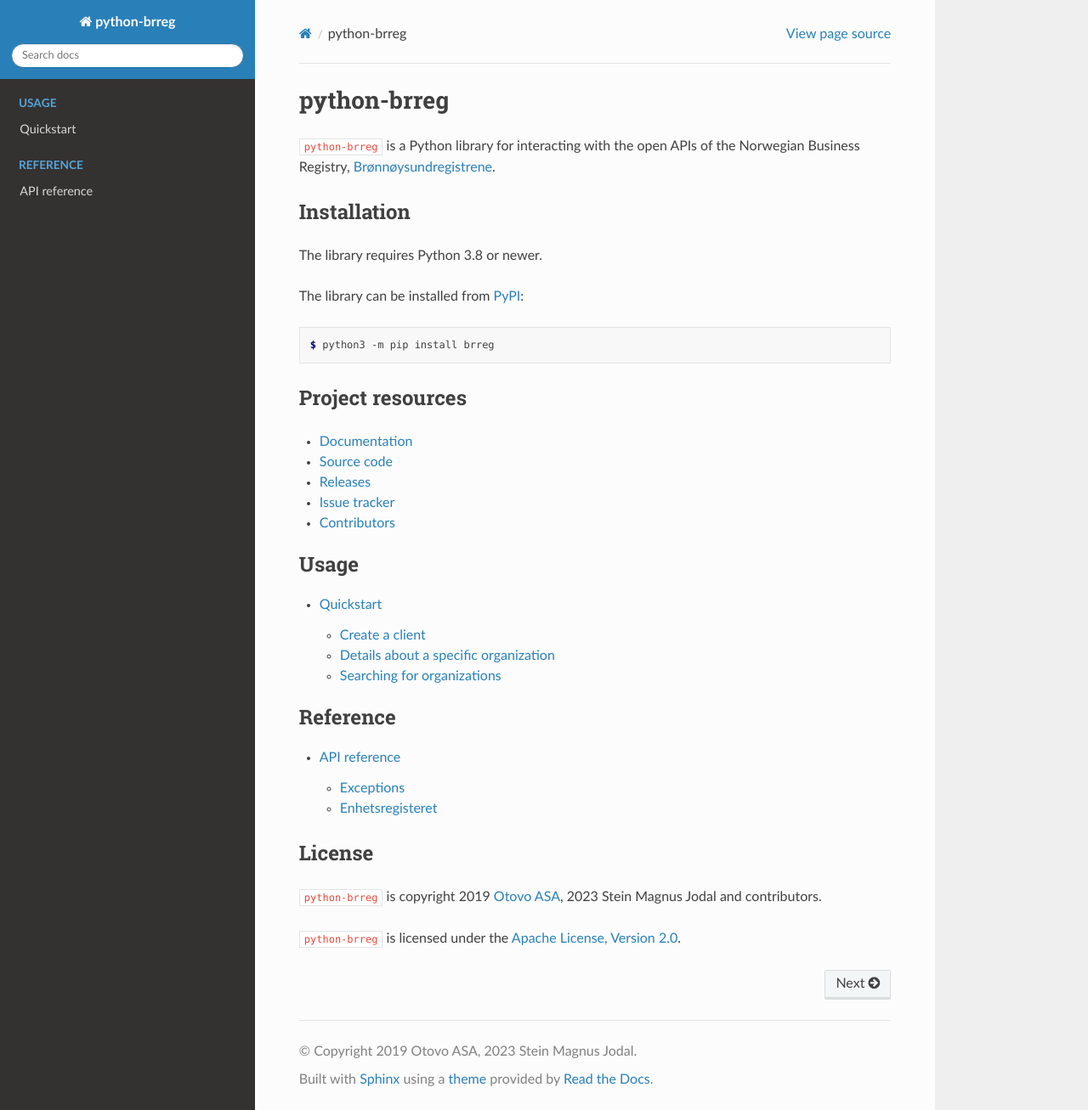
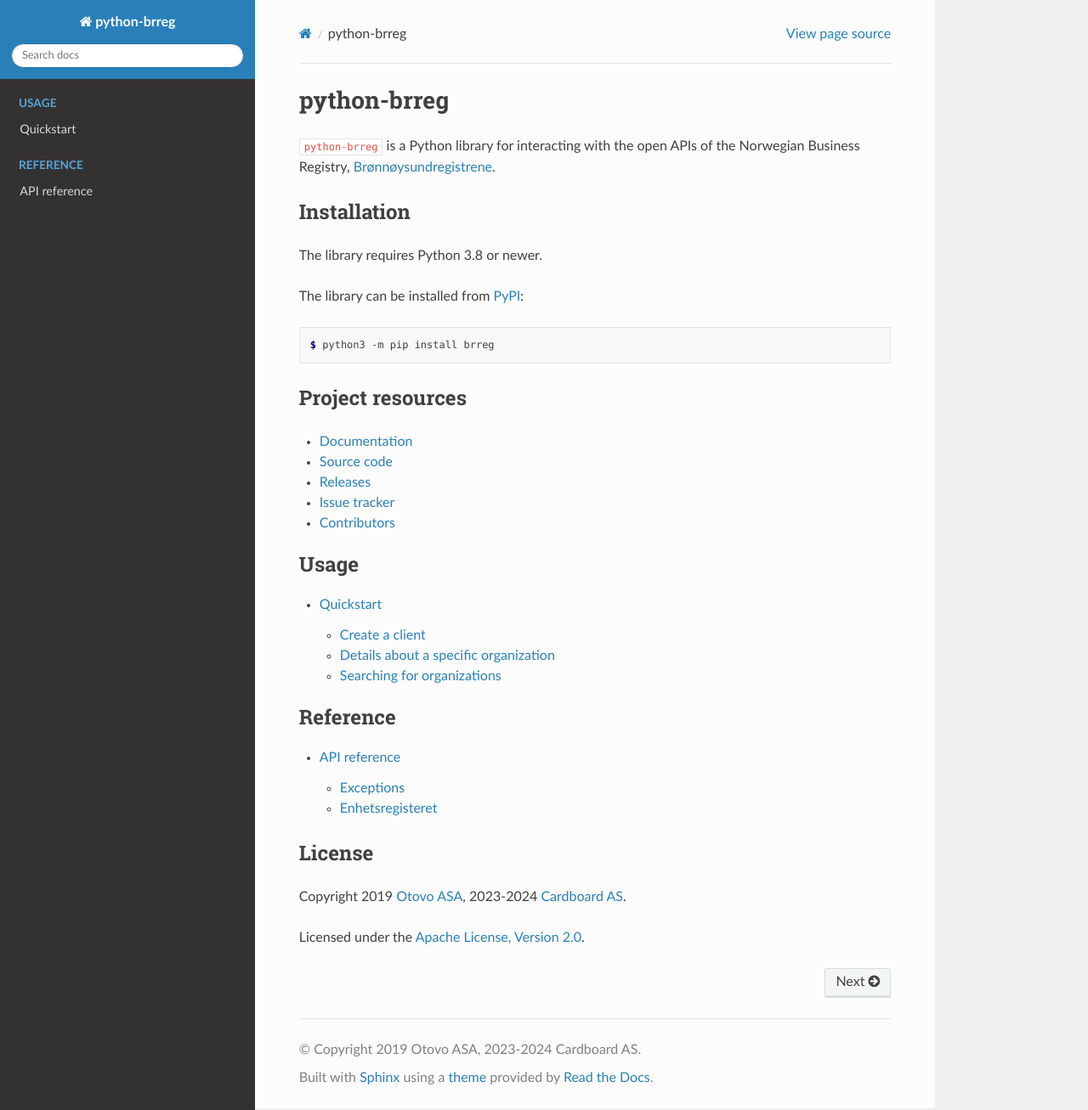
Before and after one commit to crdbrd/python-brreg, a Sphinx documentation site: the page built from docs/index.rst, in a window 1280 px wide and 1307 px high. Shown: the whole window at 85% size. Built offline with Sphinx 7.4.7 and the Read the Docs theme 2.0.0, drawn with Linux system fonts in a browser that asks for light colours.

Commit message:
Update copyright notices

```diff
--- a/docs/conf.py
+++ b/docs/conf.py
@@ -1,8 +1,8 @@
 """Sphinx configuration file."""
 
 project = "python-brreg"
-author = "Stein Magnus Jodal"
-copyright = f"2019 Otovo ASA, 2023 {author}"  # noqa: A001
+author = "Cardboard AS"
+copyright = f"2019 Otovo ASA, 2023-2024 {author}"  # noqa: A001
 
 extensions = [
     "sphinx.ext.autodoc",
--- a/docs/index.rst
+++ b/docs/index.rst
@@ -44,9 +44,9 @@ Project resources
 License
 =======
 
-``python-brreg`` is copyright
+Copyright
 2019 `Otovo ASA <https://www.otovo.com/>`_,
-2023 Stein Magnus Jodal and contributors.
+2023-2024 `Cardboard AS <https://cardboard.inc/>`_.
 
-``python-brreg`` is licensed under the
+Licensed under the
 `Apache License, Version 2.0 <https://www.apache.org/licenses/LICENSE-2.0>`_.
```
Also changed, not shown: README.md (+1 -1 lines).
